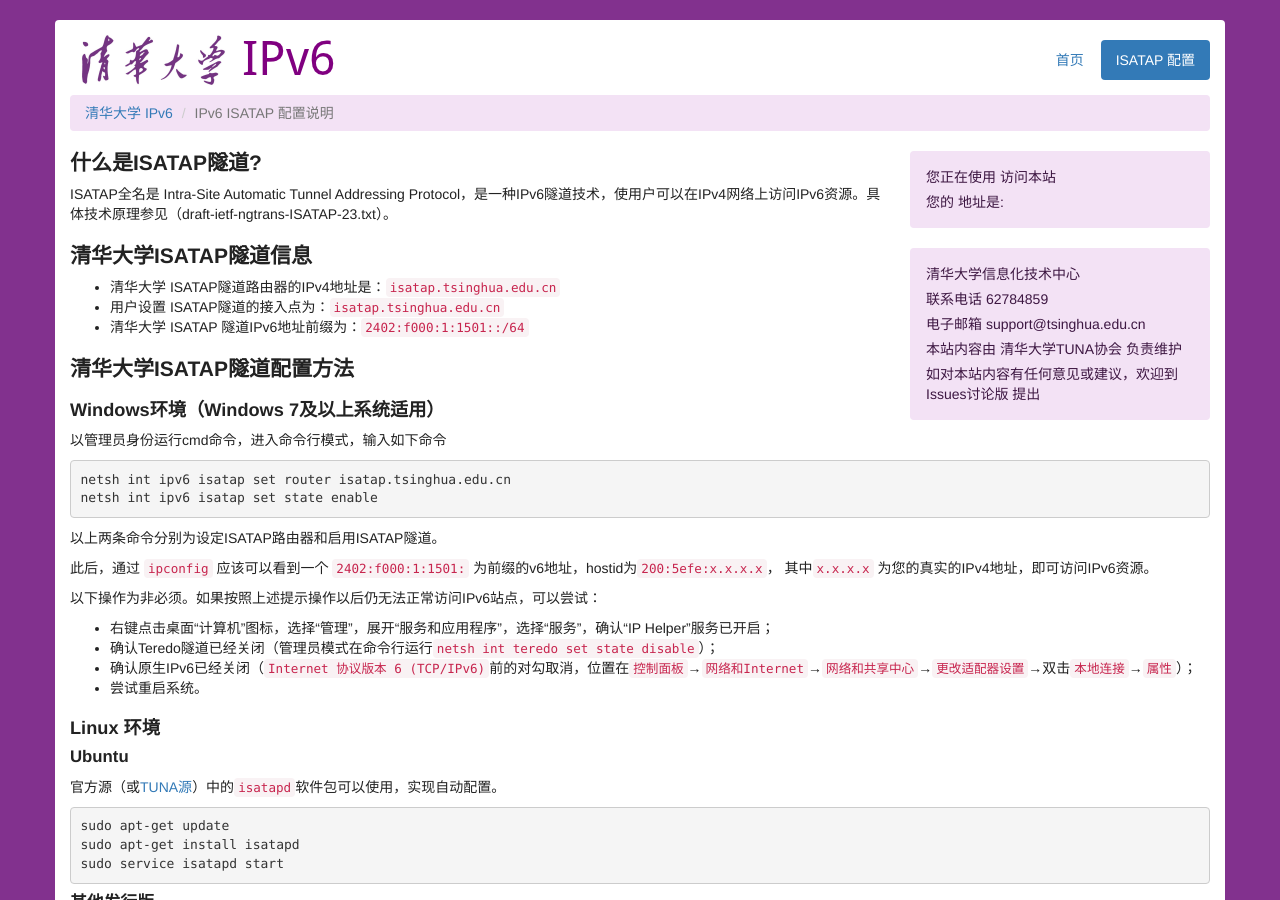
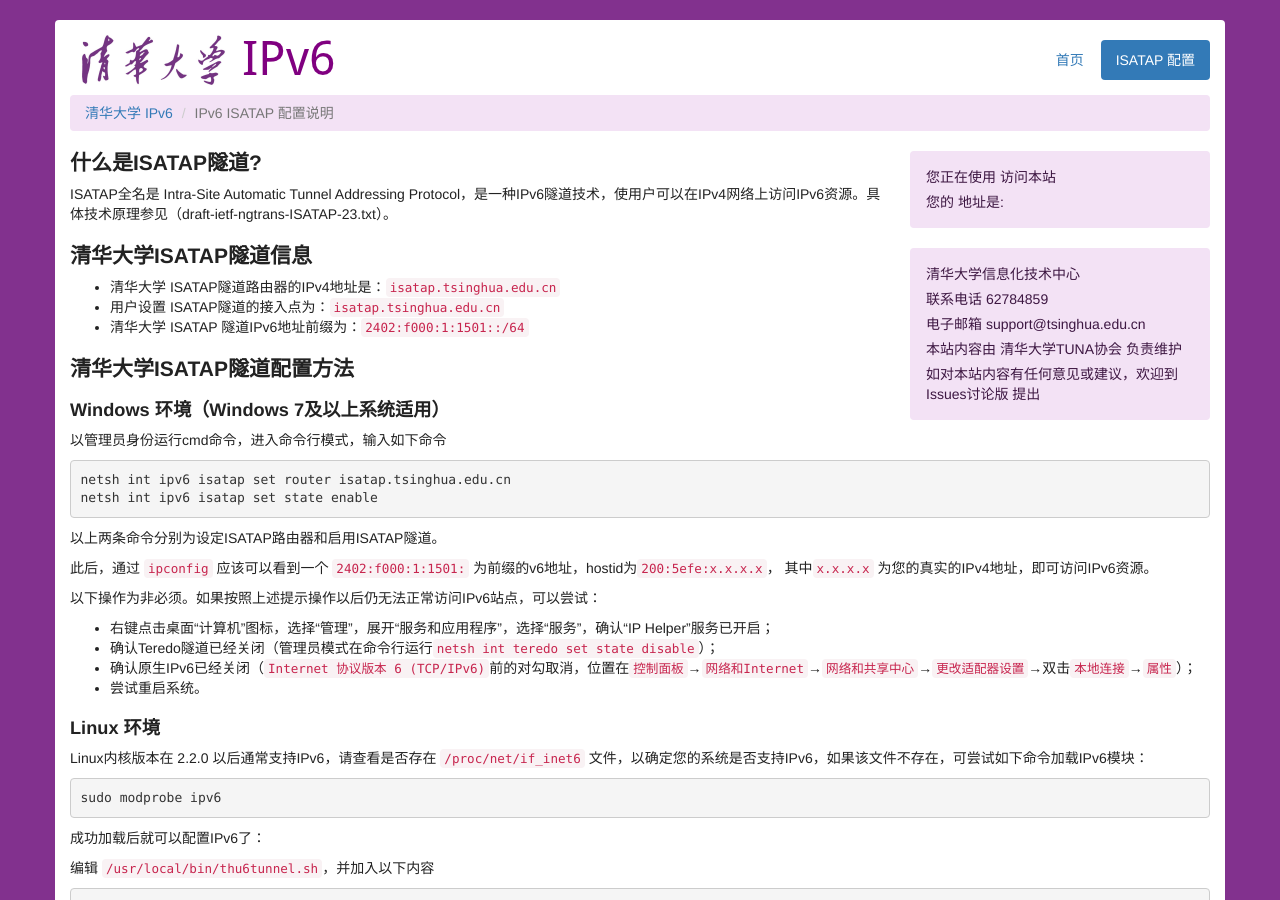
Before and after one commit to wtx626/ipv6.tsinghua.edu.cn, a Jekyll site: the page built from isatap.md, in a window 1280 px wide and 900 px high. Built offline with Jekyll 4.4.1, drawn with Linux system fonts in a browser that asks for light colours.

Commit message:
deleted istapd

````diff
--- a/isatap.md
+++ b/isatap.md
@@ -17,7 +17,7 @@ ISATAP全名是 Intra-Site Automatic Tunnel Addressing Protocol，是一种IPv6
 
 ## 清华大学ISATAP隧道配置方法
 
-### Windows环境（Windows 7及以上系统适用）
+### Windows 环境（Windows 7及以上系统适用）
 
 以管理员身份运行cmd命令，进入命令行模式，输入如下命令
 
@@ -38,18 +38,6 @@ netsh int ipv6 isatap set state enable
 + 尝试重启系统。
 
 ### Linux 环境
-
-#### Ubuntu
-
-官方源（或[TUNA源](https://mirrors.tuna.tsinghua.edu.cn/ubuntu)）中的`isatapd`软件包可以使用，实现自动配置。
-
-```
-sudo apt-get update
-sudo apt-get install isatapd
-sudo service isatapd start
-```
-
-#### 其他发行版
 
 Linux内核版本在 2.2.0 以后通常支持IPv6，请查看是否存在 `/proc/net/if_inet6` 文件，以确定您的系统是否支持IPv6，如果该文件不存在，可尝试如下命令加载IPv6模块：
 
````
